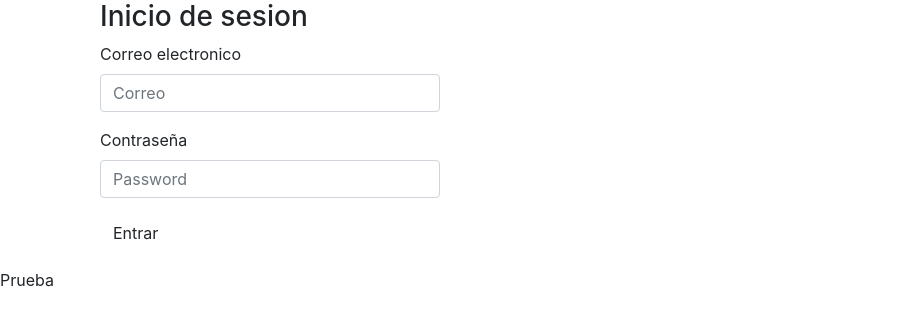
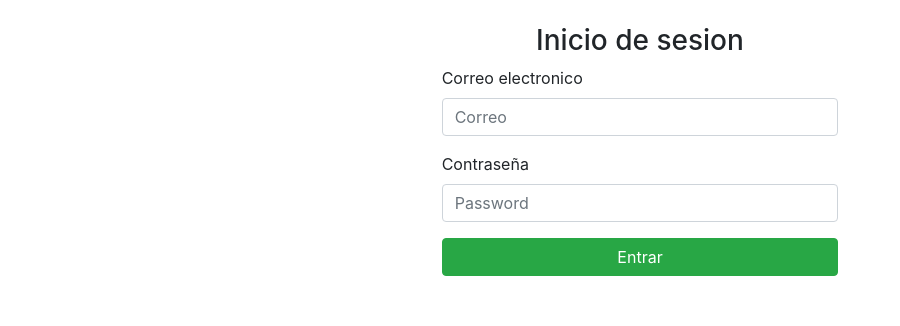
Before and after one commit to KronosSolucionesTIC/Codeigniter, a CodeIgniter app: page /ejemplos/index.php/auth/login in a window 1280 px wide. Shown: the part 56-382 px from the top of the page, without its empty margins (0-900 px from the left). Run offline with CodeIgniter, Linux system fonts and the light colour scheme.

Commit message:
Diseño en el login

```diff
--- a/application/views/frontend/auth/login.php
+++ b/application/views/frontend/auth/login.php
@@ -1,8 +1,8 @@
 <?php
 defined('BASEPATH') or exit('No direct script access allowed');
 ?>
-<div class="container">
-  <div class="col-md-4 center-block no-float">
+<br>
+<div class="container text-center col-md-4">
     <div class="panel panel-primary">
         <div class="panel-heading">
           <h3 class="panel-title"><?php echo $panel_title; ?></h3>
@@ -11,20 +11,16 @@ defined('BASEPATH') or exit('No direct script access allowed');
           <?php if (validation_errors()) {echo '<div class="alert alert-danger" role="alert">' . validation_errors() . '</div>';}?>
 
           <?php echo form_open('Signin'); ?>
-            <div class="form-group">
+            <div class="form-group text-left">
               <label for="exampleInputEmail1">Correo electronico</label>
               <input type="email" class="form-control" name="correo" id="correo" placeholder="Correo">
             </div>
-            <div class="form-group">
+            <div class="form-group text-left">
               <label for="exampleInputPassword1">Contraseña</label>
               <input type="password" class="form-control" name="pass" id="pass" placeholder="Password">
             </div>
-            <button type="submit" class="btn btn-default">Entrar</button>
+            <button type="submit" class="btn btn-success col-md-12">Entrar</button>
         </form>
       </div>
     </div>
-  </div>
 </div>
-<div class="panel panel-primary">
-  Prueba
-</div>
```
